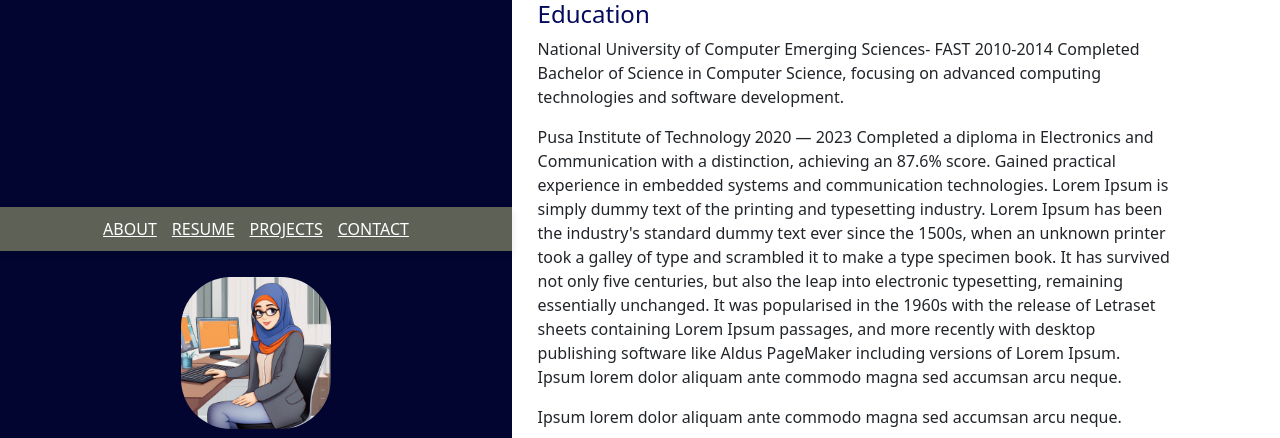
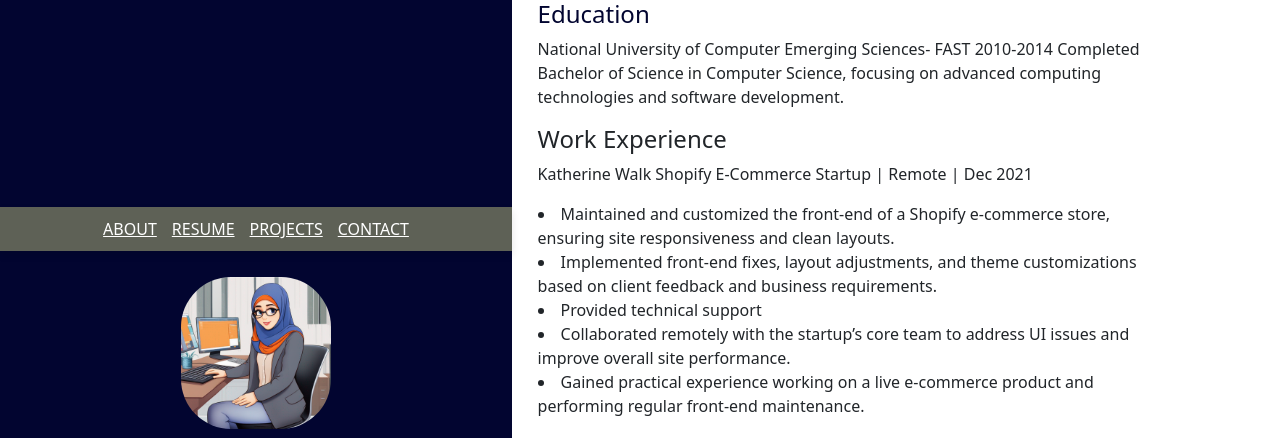
Before and after one commit to srauf456/portfolio, a website: page resume.html in a window 1280 px wide. Shown: the top 438 px of the page. Drawn offline with nearby package versions, Linux system fonts and the light colour scheme; a web font is replaced by a local one.

Commit message:
Change layout/ some projects uploaded

```diff
--- a/assets/style.css
+++ b/assets/style.css
@@ -60,7 +60,7 @@ a{
 }
 
  .resume-intro{
-    color: #040a5c;
+    color: #020530;
  }
 
 .profile-img{
@@ -79,7 +79,7 @@ a{
     color: white;
     justify-content: center;
     position: fixed;
-    background-color: #040a5c;
+    background-color: #020530;
     width: 40%;
     margin-bottom: 20px;
     background: #5e6156; /* Card background */
@@ -89,7 +89,7 @@ a{
 
 #myfooter{
     color: white;
-    background-color: #AAB396;
+    background-color: #5e6156;
 }
 #features{
     background-color: #F7EED3;
--- a/resume.html
+++ b/resume.html
@@ -48,19 +48,19 @@ A contact me section that includes information for users to get in touch with yo
            <p> National University of Computer Emerging Sciences- FAST 2010-2014
 Completed Bachelor of Science in Computer Science, focusing on advanced computing technologies and software development.
            </p>
-Pusa Institute of Technology
-2020 — 2023
-Completed a diploma in Electronics and Communication with a distinction, achieving an 87.6% score. Gained practical experience in embedded systems and communication technologies.
 
-Lorem Ipsum is simply dummy text of the printing and typesetting industry. Lorem Ipsum has been the industry's standard dummy text ever since the 1500s, when an unknown printer took a galley of type and scrambled it to make a type specimen book. It has survived not only five centuries, but also the leap into electronic typesetting, remaining essentially unchanged. It was popularised in the 1960s with the release of Letraset sheets containing Lorem Ipsum passages, and more recently with desktop publishing software like Aldus PageMaker including versions of Lorem Ipsum.            <p>Ipsum lorem dolor aliquam ante commodo
-                magna sed accumsan arcu neque.</p>
-                <p>Ipsum lorem dolor aliquam ante commodo
-                    magna sed accumsan arcu neque.</p>
+
             <h4> Work Experience</h4>
-            <p>Ipsum lorem dolor aliquam ante commodo
-                magna sed accumsan arcu neque.</p>
-                <p>Ipsum lorem dolor aliquam ante commodo
-                    magna sed accumsan arcu neque.</p>
+            <p>Katherine Walk Shopify E-Commerce Startup | Remote | Dec 2021
+<li>	Maintained and customized the front-end of a Shopify e-commerce store, ensuring site responsiveness and clean layouts.
+</li>
+<li>Implemented front-end fixes, layout adjustments, and theme customizations based on client feedback and business requirements.
+</li>
+<li>	Provided technical support</li>
+<li>	Collaborated remotely with the startup’s core team to address UI issues and improve overall site performance.
+</li><li>	Gained practical experience working on a live e-commerce product and performing regular front-end maintenance.
+</li></p>
+
             <h4 class="resume-intro"> Skills</h4>
             <p>Web Development</p>
             <div class="skills">
```
Also changed, not shown: index.html (+1 -2 lines), projects.html (+6 -5 lines), assets/images/desktop-2.jpg (added).
